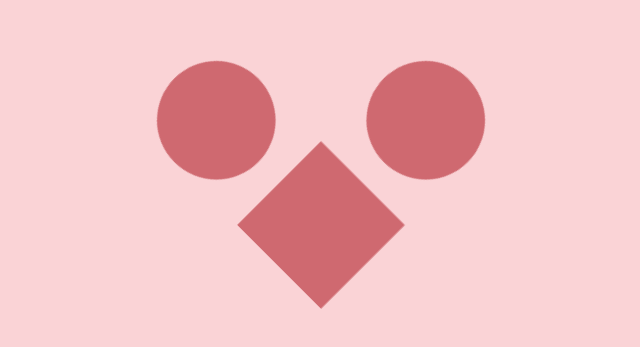
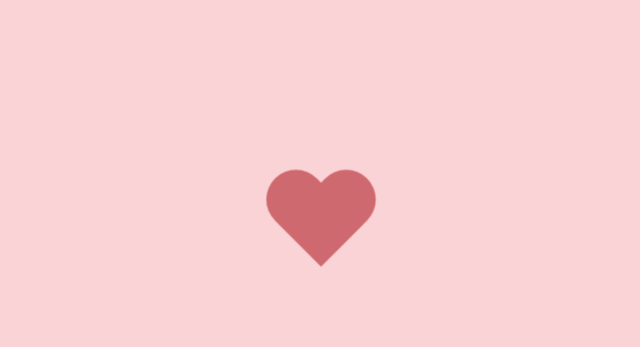
Before and after one commit to inhal/heart, a plain HTML site: page index.html in a window 1280 px wide. Shown: the part 183-530 px from the top of the page, without its empty margins (327-967 px from the left). Drawn offline with Linux system fonts and the light colour scheme.

Commit message:
my heart

```diff
--- a/main.css
+++ b/main.css
@@ -15,37 +15,33 @@ body {
 }
 
 .heart {
-  background:rgb(207, 105, 112);
+  position: relative;
   width: 100px;
-  height: 100px;
-  transform: rotate(-45deg);
+  height: 90px;
+  /* transform: rotate(-45deg); */
   animation: heart 3s infinite 1s;
 }
 @keyframes heart {
   50% {
-    transform: scale(1.2) rotate(-45deg);
+    transform: scale(1.2);
   }
 }
 
-.heart:before {
+.heart:before,
+.heart:after {
   position: absolute;
-  content: '';
+  content: "";
+  left: 50px;
+  top: 0;
+  width: 50px;
+  height: 80px;
   background:rgb(207, 105, 112);
-  background-color: rgb(207, 105, 112);
-  border-radius: 50%;
-  width: 100px;
-  height: 100px;
-  left: 0px;
-  top: -125px;
+  border-radius: 50px 50px 0 0;
+  transform-origin: 0 100%;
+  transform: rotate(-45deg);
 }
 .heart:after {
-  position:absolute;
-  content: '';
-  background:rgb(207, 105, 112);
-  background-color: rgb(207, 105, 112);
-  border-radius: 50%;
-  width: 100px;
-  height: 100px;
-  left: 125px;
-  top: 0px;
+  left: 0;
+  transform-origin :100% 100%;
+  transform: rotate(45deg);
 }
```
